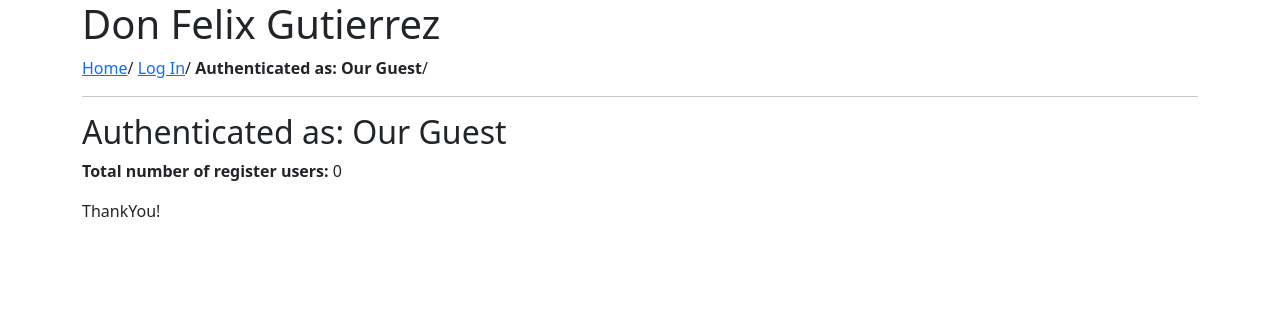
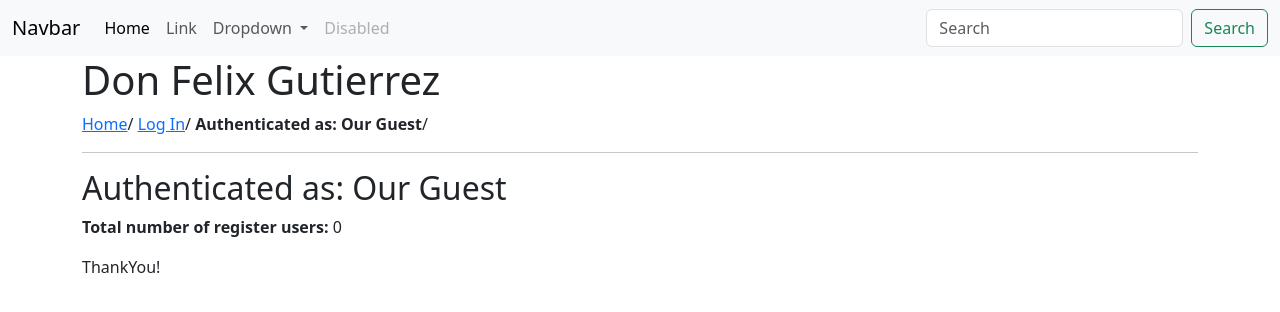
Before and after one commit to pauloccardona/django_project, a Django app: page / in a window 1280 px wide. Shown: the top 312 px of the page. Run offline with Django 4.2, Linux system fonts and the light colour scheme.

Commit message:
Tutorial8: navbar

```diff
--- a/django_project/templates/base.html
+++ b/django_project/templates/base.html
@@ -7,6 +7,44 @@
     <link href="https://cdn.jsdelivr.net/npm/bootstrap@5.3.2/dist/css/bootstrap.min.css" rel="stylesheet" integrity="sha384-T3c6CoIi6uLrA9TneNEoa7RxnatzjcDSCmG1MXxSR1GAsXEV/Dwwykc2MPK8M2HN" crossorigin="anonymous">
   </head>
   <body>
+
+    <nav class="navbar navbar-expand-lg bg-body-tertiary">
+      <div class="container-fluid">
+        <a class="navbar-brand" href="#">Navbar</a>
+        <button class="navbar-toggler" type="button" data-bs-toggle="collapse" data-bs-target="#navbarSupportedContent" aria-controls="navbarSupportedContent" aria-expanded="false" aria-label="Toggle navigation">
+          <span class="navbar-toggler-icon"></span>
+        </button>
+        <div class="collapse navbar-collapse" id="navbarSupportedContent">
+          <ul class="navbar-nav me-auto mb-2 mb-lg-0">
+            <li class="nav-item">
+              <a class="nav-link active" aria-current="page" href="#">Home</a>
+            </li>
+            <li class="nav-item">
+              <a class="nav-link" href="#">Link</a>
+            </li>
+            <li class="nav-item dropdown">
+              <a class="nav-link dropdown-toggle" href="#" role="button" data-bs-toggle="dropdown" aria-expanded="false">
+                Dropdown
+              </a>
+              <ul class="dropdown-menu">
+                <li><a class="dropdown-item" href="#">Action</a></li>
+                <li><a class="dropdown-item" href="#">Another action</a></li>
+                <li><hr class="dropdown-divider"></li>
+                <li><a class="dropdown-item" href="#">Something else here</a></li>
+              </ul>
+            </li>
+            <li class="nav-item">
+              <a class="nav-link disabled" aria-disabled="true">Disabled</a>
+            </li>
+          </ul>
+          <form class="d-flex" role="search">
+            <input class="form-control me-2" type="search" placeholder="Search" aria-label="Search">
+            <button class="btn btn-outline-success" type="submit">Search</button>
+          </form>
+        </div>
+      </div>
+    </nav>
+
     <div class="container">
       <h1>Don Felix Gutierrez </h1>
       <a href="{% url 'home' %}">Home</a>/
```
